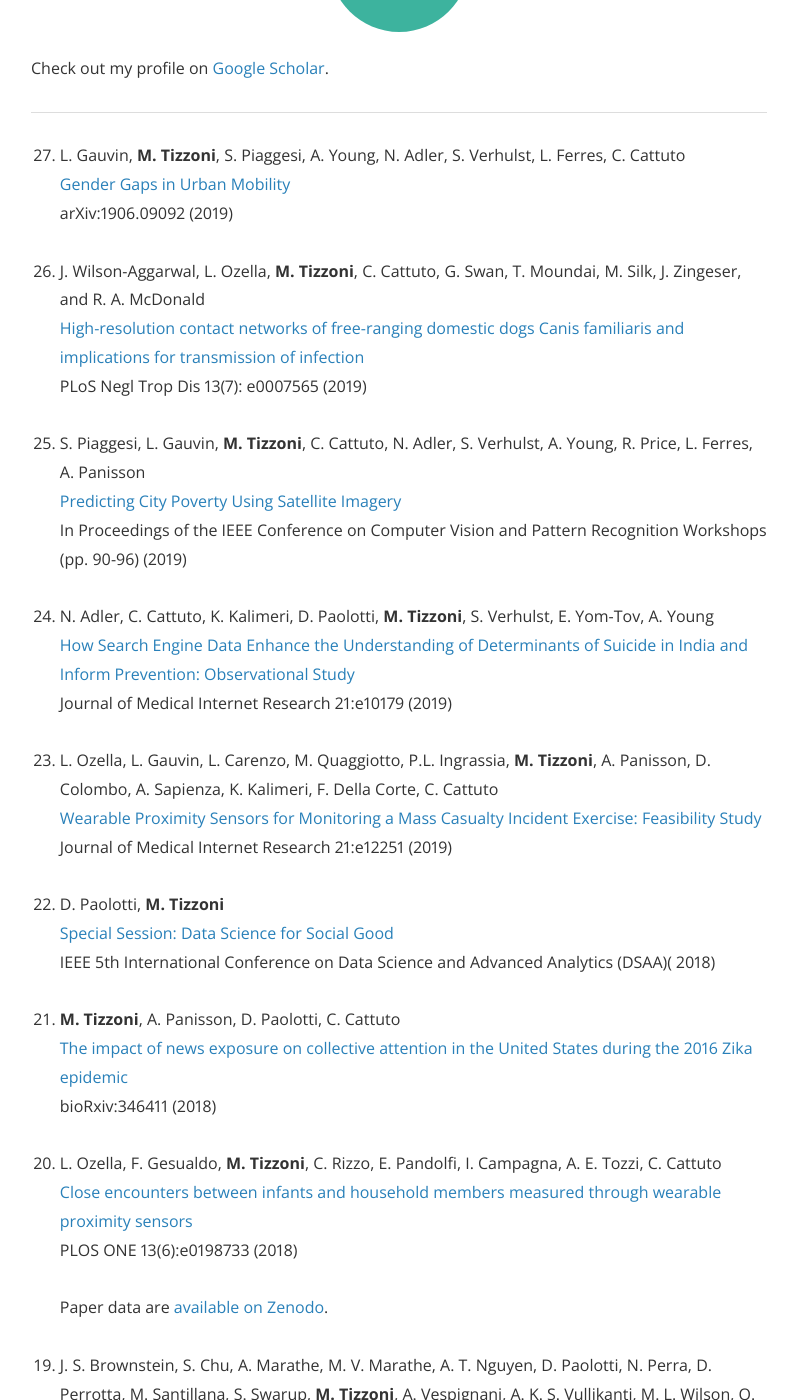
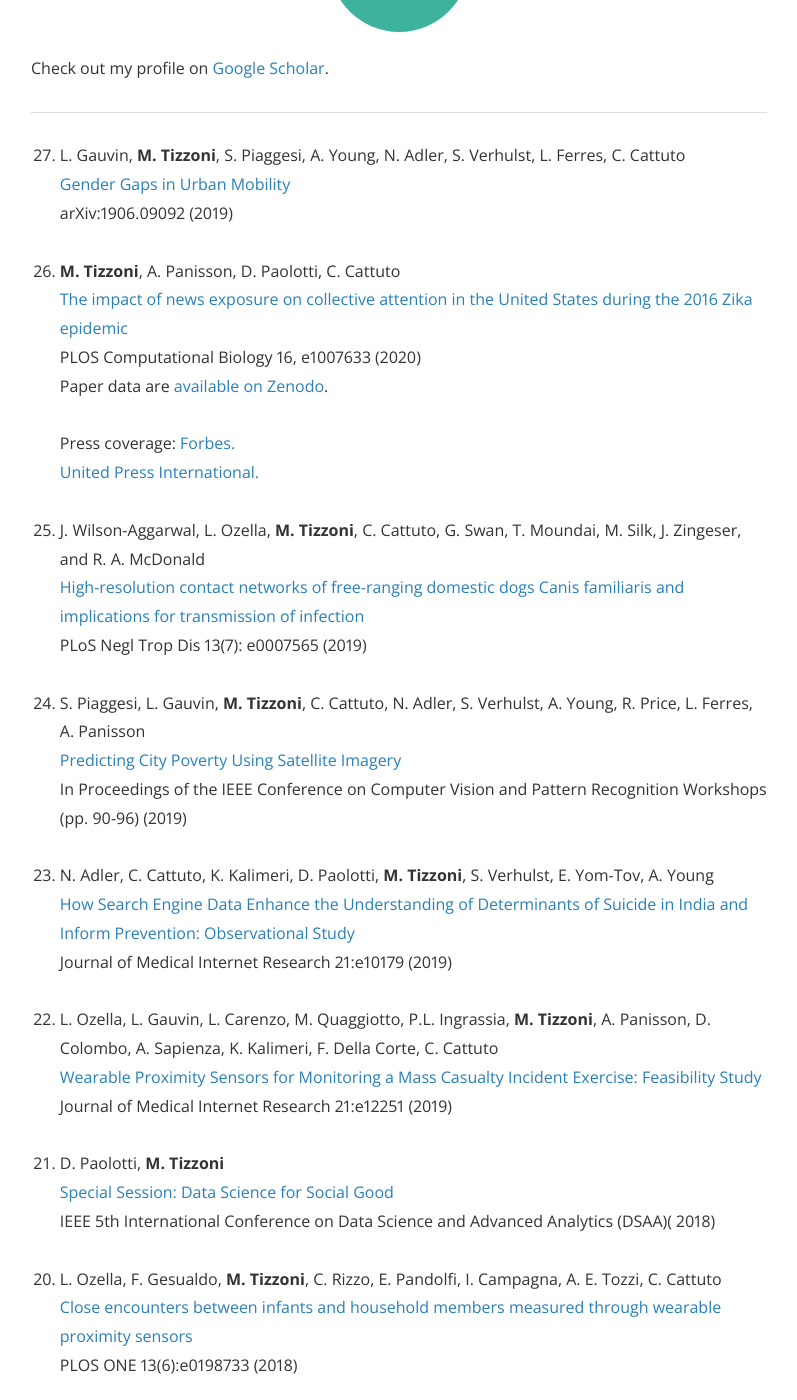
Before and after one commit to micheletizzoni/micheletizzoni.github.io, a Jekyll site: the page built from 3_publications.md, in a window 1280 px wide and 1400 px high, scrolled down 323 px. Shown: the whole window, without its empty margins (241-1038 px from the left). Built offline with Jekyll 4.4.1, drawn with Linux system fonts in a browser that asks for light colours; nearby versions of some CDN libraries.

Commit message:
Update 3_publications.md

```diff
--- a/3_publications.md
+++ b/3_publications.md
@@ -16,6 +16,16 @@ Check out my profile on [Google Scholar](https://scholar.google.it/citations?use
   <li>L. Gauvin, <strong>M. Tizzoni</strong>, S. Piaggesi, A. Young,  N. Adler, S. Verhulst, L. Ferres, C. Cattuto<br>
   <a href="https://arxiv.org/abs/1906.09092">Gender Gaps in Urban Mobility</a><br>
   arXiv:1906.09092 (2019)<br>
+  <br>
+
+  <li><strong>M. Tizzoni</strong>, A. Panisson, D. Paolotti, C. Cattuto <br>
+  <a href="https://journals.plos.org/ploscompbiol/article?id=10.1371/journal.pcbi.1007633">The impact of news exposure on collective attention in the United States during the 2016 Zika epidemic</a><br>
+  PLOS Computational Biology 16, e1007633	(2020)<br>
+  Paper data are <a href="https://zenodo.org/record/3603916#.Xt0VSp4zblw">available on Zenodo</a>.<br>
+  <br>
+  Press coverage: <a href="https://www.forbes.com/sites/farahqaiser/2020/03/18/like-zika-the-public-is-heading-to-wikipedia-during-the-covid-19-coronavirus-pandemic/#1aaa03f2de3e">Forbes.</a><br>
+  <a href="https://www.upi.com/Health_News/2020/04/29/Google-searches-for-malaria-drug-spiked-after-Trump-Musk-endorsements/4361588165460/">United Press International.</a><br>
+  </li>
   <br>
 
   <li>J. Wilson-Aggarwal, L. Ozella, <strong>M. Tizzoni</strong>, C. Cattuto, G. Swan, T. Moundai, M. Silk, J. Zingeser, and R. A. McDonald<br>
@@ -42,11 +52,6 @@ Check out my profile on [Google Scholar](https://scholar.google.it/citations?use
   <li>D. Paolotti, <strong>M. Tizzoni</strong><br>
   <a href="https://ieeexplore.ieee.org/abstract/document/8631477">Special Session: Data Science for Social Good</a><br>
   IEEE 5th International Conference on Data Science and Advanced Analytics (DSAA)( 2018)<br>
-  <br>
-
-  <li><strong>M. Tizzoni</strong>, A. Panisson, D. Paolotti, C. Cattuto <br>
-  <a href="https://www.biorxiv.org/content/early/2018/06/17/346411">The impact of news exposure on collective attention in the United States during the 2016 Zika epidemic</a><br>
-  bioRxiv:346411 (2018)<br>
   <br>
 
   <li>L. Ozella, F. Gesualdo, <strong>M. Tizzoni</strong>, C. Rizzo, E. Pandolfi, I. Campagna, A. E. Tozzi, C. Cattuto <br>
```
